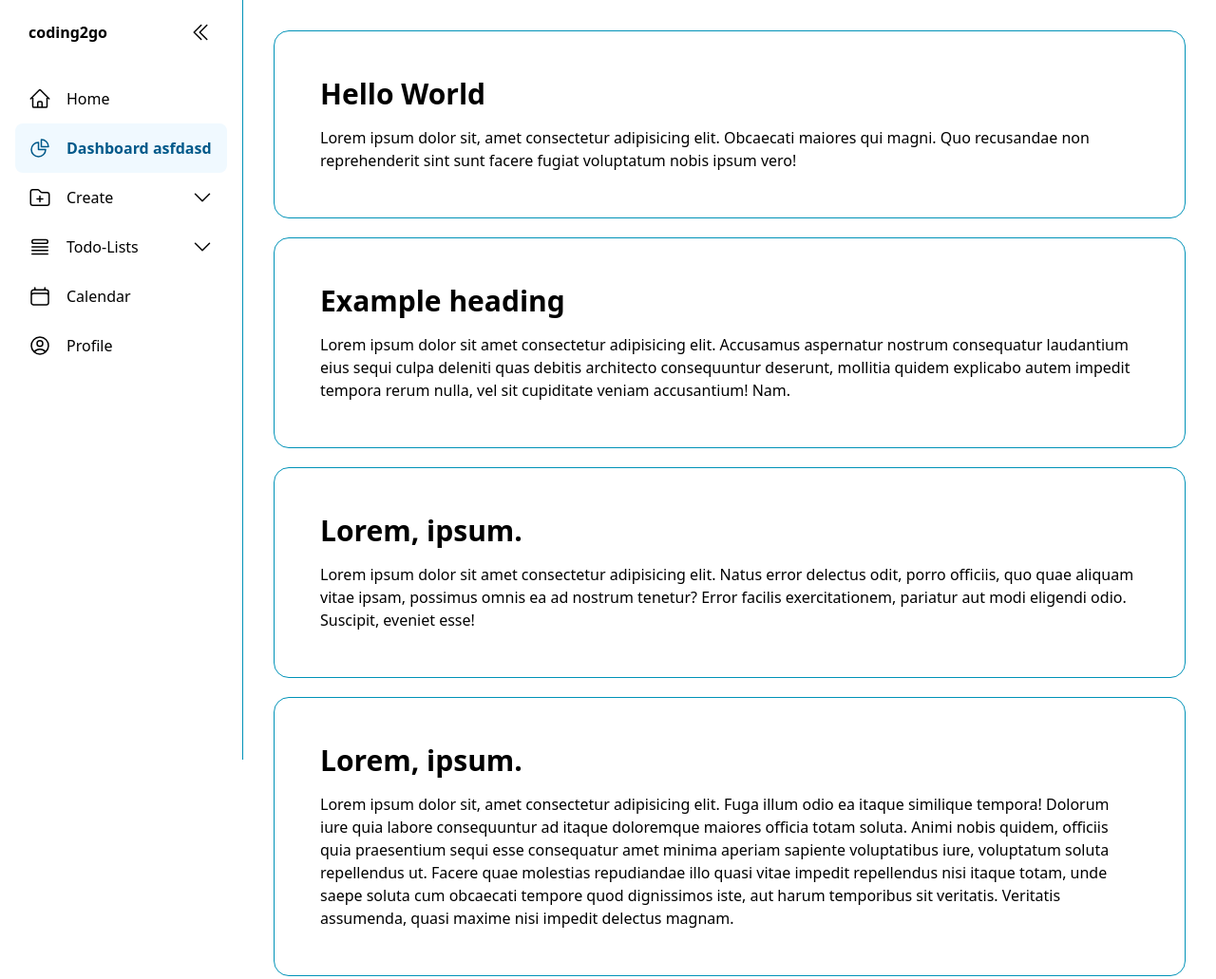
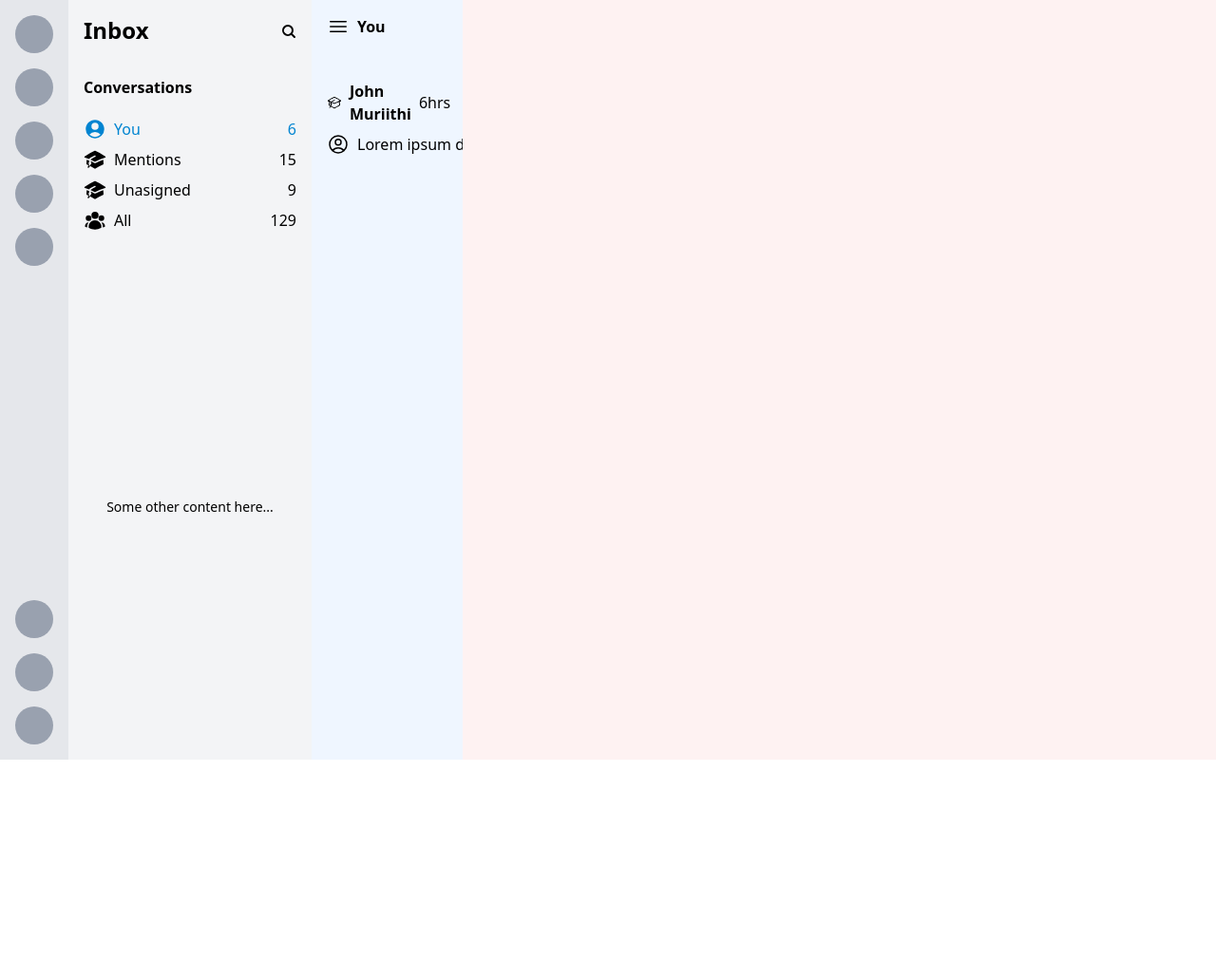
Before and after one commit to andyygit/tailwind, a website: page index.html in a window 1280 px wide. Shown: the top 1031 px of the page at 95% size. After the commit the page ends 800 px from the top, so only its background shows below. Drawn offline with Linux system fonts and the light colour scheme.

Commit message:
Add files via upload

```diff
--- a/css/src.css
+++ b/css/src.css
@@ -1,61 +1,5 @@
 @import 'tailwindcss';
 
-#sidebar {
-  @apply sticky top-0 self-start h-screen w-3xs py-1.5 px-4 border-r border-cyan-600 overflow-hidden text-nowrap transition-all duration-200 ease-in-out;
+svg {
+  @apply shrink-0;
 }
-
-#sidebar.close {
-  @apply p-[3px] w-[60px];
-}
-
-#sidebar svg {
-  @apply shrink-0 transition-transform duration-300 ease-in-out;
-}
-
-#sidebar li span {
-  @apply grow-1 text-nowrap overflow-hidden hover:text-wrap;
-}
-
-#toggle-btn {
-  @apply ml-auto p-4 border-0 rounded-lg bg-none;
-}
-
-#toggle-btn svg {
-  @apply transition-transform duration-150 ease-out;
-}
-
-.menulink,
-.logo {
-  @apply rounded-lg p-3.5 flex items-center gap-4;
-}
-
-.menulink.rotate svg:last-child,
-#toggle-btn.rotate svg:last-child {
-  @apply rotate-180;
-}
-
-.menulink,
-.subMenu li,
-#toggle-btn {
-  @apply cursor-pointer hover:bg-gray-100 hover:text-sky-700;
-}
-
-.activeMenuItem a {
-  @apply bg-sky-50 font-bold text-sky-800;
-}
-
-.subMenu {
-  @apply grid grid-rows-[0fr] transition-all duration-300 ease-in-out;
-}
-
-.subMenu div {
-  @apply overflow-hidden;
-}
-
-.subMenu a {
-  @apply pl-8 block w-full;
-}
-
-.subMenu.show {
-  @apply grid-rows-[1fr];
-}
--- a/index.html
+++ b/index.html
@@ -7,12 +7,122 @@
     <link rel="stylesheet" href="css/dist.css" />
     <script src="js/index.js" defer></script>
   </head>
-  <body class="grid grid-cols-[auto_1fr]">
-    <nav id="sidebar">
-      <ul>
-        <li class="flex justify-end mb-4">
-          <span class="logo font-semibold">coding2go</span>
-          <button id="toggle-btn" onclick="toggleSideBar()">
+  <body>
+    <div class="flex h-screen">
+      <div class="flex flex-col items-center justify-between bg-gray-200">
+        <nav class="flex flex-col gap-4 p-4">
+          <a class="cursor-pointer">
+            <div class="size-10 rounded-full bg-gray-400"></div>
+          </a>
+          <a class="cursor-pointer">
+            <div class="size-10 rounded-full bg-gray-400"></div>
+          </a>
+          <a class="cursor-pointer">
+            <div class="size-10 rounded-full bg-gray-400"></div>
+          </a>
+          <a class="cursor-pointer">
+            <div class="size-10 rounded-full bg-gray-400"></div>
+          </a>
+          <a class="cursor-pointer">
+            <div class="size-10 rounded-full bg-gray-400"></div>
+          </a>
+        </nav>
+        <nav class="flex flex-col gap-4 p-4">
+          <a class="cursor-pointer">
+            <div class="size-10 rounded-full bg-gray-400"></div>
+          </a>
+          <a class="cursor-pointer">
+            <div class="size-10 rounded-full bg-gray-400"></div>
+          </a>
+          <a class="cursor-pointer">
+            <div class="size-10 rounded-full bg-gray-400"></div>
+          </a>
+        </nav>
+      </div>
+      <div class="flex flex-col bg-gray-100 w-64">
+        <div class="flex justify-between items-baseline p-4">
+          <h1 class="text-2xl font-semibold">Inbox</h1>
+          <svg
+            xmlns="http://www.w3.org/2000/svg"
+            fill="none"
+            viewBox="0 0 24 24"
+            stroke-width="3"
+            stroke="currentColor"
+            class="size-4"
+          >
+            <path
+              stroke-linecap="round"
+              stroke-linejoin="round"
+              d="m21 21-5.197-5.197m0 0A7.5 7.5 0 1 0 5.196 5.196a7.5 7.5 0 0 0 10.607 10.607Z"
+            />
+          </svg>
+        </div>
+        <div class="m-4"><strong>Conversations</strong></div>
+        <div class="grow">
+          <div class="flex gap-2 px-4 py-1 text-sky-600">
+            <svg xmlns="http://www.w3.org/2000/svg" viewBox="0 0 24 24" fill="currentColor" class="size-6">
+              <path
+                fill-rule="evenodd"
+                d="M18.685 19.097A9.723 9.723 0 0 0 21.75 12c0-5.385-4.365-9.75-9.75-9.75S2.25 6.615 2.25 12a9.723 9.723 0 0 0 3.065 7.097A9.716 9.716 0 0 0 12 21.75a9.716 9.716 0 0 0 6.685-2.653Zm-12.54-1.285A7.486 7.486 0 0 1 12 15a7.486 7.486 0 0 1 5.855 2.812A8.224 8.224 0 0 1 12 20.25a8.224 8.224 0 0 1-5.855-2.438ZM15.75 9a3.75 3.75 0 1 1-7.5 0 3.75 3.75 0 0 1 7.5 0Z"
+                clip-rule="evenodd"
+              />
+            </svg>
+            <span class="grow">You</span>
+            <span>6</span>
+          </div>
+          <div class="flex gap-2 px-4 py-1">
+            <svg xmlns="http://www.w3.org/2000/svg" viewBox="0 0 24 24" fill="currentColor" class="size-6">
+              <path
+                d="M11.7 2.805a.75.75 0 0 1 .6 0A60.65 60.65 0 0 1 22.83 8.72a.75.75 0 0 1-.231 1.337 49.948 49.948 0 0 0-9.902 3.912l-.003.002c-.114.06-.227.119-.34.18a.75.75 0 0 1-.707 0A50.88 50.88 0 0 0 7.5 12.173v-.224c0-.131.067-.248.172-.311a54.615 54.615 0 0 1 4.653-2.52.75.75 0 0 0-.65-1.352 56.123 56.123 0 0 0-4.78 2.589 1.858 1.858 0 0 0-.859 1.228 49.803 49.803 0 0 0-4.634-1.527.75.75 0 0 1-.231-1.337A60.653 60.653 0 0 1 11.7 2.805Z"
+              />
+              <path
+                d="M13.06 15.473a48.45 48.45 0 0 1 7.666-3.282c.134 1.414.22 2.843.255 4.284a.75.75 0 0 1-.46.711 47.87 47.87 0 0 0-8.105 4.342.75.75 0 0 1-.832 0 47.87 47.87 0 0 0-8.104-4.342.75.75 0 0 1-.461-.71c.035-1.442.121-2.87.255-4.286.921.304 1.83.634 2.726.99v1.27a1.5 1.5 0 0 0-.14 2.508c-.09.38-.222.753-.397 1.11.452.213.901.434 1.346.66a6.727 6.727 0 0 0 .551-1.607 1.5 1.5 0 0 0 .14-2.67v-.645a48.549 48.549 0 0 1 3.44 1.667 2.25 2.25 0 0 0 2.12 0Z"
+              />
+              <path
+                d="M4.462 19.462c.42-.419.753-.89 1-1.395.453.214.902.435 1.347.662a6.742 6.742 0 0 1-1.286 1.794.75.75 0 0 1-1.06-1.06Z"
+              />
+            </svg>
+
+            <span class="grow">Mentions</span>
+            <span>15</span>
+          </div>
+          <div class="flex gap-2 px-4 py-1">
+            <svg xmlns="http://www.w3.org/2000/svg" viewBox="0 0 24 24" fill="currentColor" class="size-6">
+              <path
+                d="M11.7 2.805a.75.75 0 0 1 .6 0A60.65 60.65 0 0 1 22.83 8.72a.75.75 0 0 1-.231 1.337 49.948 49.948 0 0 0-9.902 3.912l-.003.002c-.114.06-.227.119-.34.18a.75.75 0 0 1-.707 0A50.88 50.88 0 0 0 7.5 12.173v-.224c0-.131.067-.248.172-.311a54.615 54.615 0 0 1 4.653-2.52.75.75 0 0 0-.65-1.352 56.123 56.123 0 0 0-4.78 2.589 1.858 1.858 0 0 0-.859 1.228 49.803 49.803 0 0 0-4.634-1.527.75.75 0 0 1-.231-1.337A60.653 60.653 0 0 1 11.7 2.805Z"
+              />
+              <path
+                d="M13.06 15.473a48.45 48.45 0 0 1 7.666-3.282c.134 1.414.22 2.843.255 4.284a.75.75 0 0 1-.46.711 47.87 47.87 0 0 0-8.105 4.342.75.75 0 0 1-.832 0 47.87 47.87 0 0 0-8.104-4.342.75.75 0 0 1-.461-.71c.035-1.442.121-2.87.255-4.286.921.304 1.83.634 2.726.99v1.27a1.5 1.5 0 0 0-.14 2.508c-.09.38-.222.753-.397 1.11.452.213.901.434 1.346.66a6.727 6.727 0 0 0 .551-1.607 1.5 1.5 0 0 0 .14-2.67v-.645a48.549 48.549 0 0 1 3.44 1.667 2.25 2.25 0 0 0 2.12 0Z"
+              />
+              <path
+                d="M4.462 19.462c.42-.419.753-.89 1-1.395.453.214.902.435 1.347.662a6.742 6.742 0 0 1-1.286 1.794.75.75 0 0 1-1.06-1.06Z"
+              />
+            </svg>
+
+            <span class="grow">Unasigned</span>
+            <span>9</span>
+          </div>
+          <div class="flex gap-2 px-4 py-1">
+            <svg xmlns="http://www.w3.org/2000/svg" viewBox="0 0 24 24" fill="currentColor" class="size-6">
+              <path
+                fill-rule="evenodd"
+                d="M8.25 6.75a3.75 3.75 0 1 1 7.5 0 3.75 3.75 0 0 1-7.5 0ZM15.75 9.75a3 3 0 1 1 6 0 3 3 0 0 1-6 0ZM2.25 9.75a3 3 0 1 1 6 0 3 3 0 0 1-6 0ZM6.31 15.117A6.745 6.745 0 0 1 12 12a6.745 6.745 0 0 1 6.709 7.498.75.75 0 0 1-.372.568A12.696 12.696 0 0 1 12 21.75c-2.305 0-4.47-.612-6.337-1.684a.75.75 0 0 1-.372-.568 6.787 6.787 0 0 1 1.019-4.38Z"
+                clip-rule="evenodd"
+              />
+              <path
+                d="M5.082 14.254a8.287 8.287 0 0 0-1.308 5.135 9.687 9.687 0 0 1-1.764-.44l-.115-.04a.563.563 0 0 1-.373-.487l-.01-.121a3.75 3.75 0 0 1 3.57-4.047ZM20.226 19.389a8.287 8.287 0 0 0-1.308-5.135 3.75 3.75 0 0 1 3.57 4.047l-.01.121a.563.563 0 0 1-.373.486l-.115.04c-.567.2-1.156.349-1.764.441Z"
+              />
+            </svg>
+
+            <span class="grow">All</span>
+            <span>129</span>
+          </div>
+        </div>
+        <div class="text-sm self-center px-4 py-64">Some other content here...</div>
+      </div>
+      <div class="grow flex">
+        <div class="flex flex-col w-1/6 h-screen bg-blue-50">
+          <div class="flex gap-2 p-4 mb-6">
             <svg
               xmlns="http://www.w3.org/2000/svg"
               fill="none"
@@ -21,149 +131,31 @@
               stroke="currentColor"
               class="size-6"
             >
-              <path
-                stroke-linecap="round"
-                stroke-linejoin="round"
-                d="m18.75 4.5-7.5 7.5 7.5 7.5m-6-15L5.25 12l7.5 7.5"
-              />
+              <path stroke-linecap="round" stroke-linejoin="round" d="M3.75 6.75h16.5M3.75 12h16.5m-16.5 5.25h16.5" />
             </svg>
-          </button>
-        </li>
-        <li>
-          <a href="#" class="menulink">
+            <h2 class="font-semibold">You</h2>
+          </div>
+          <div class="grow">
+            <div class="flex gap-2 px-4 py-1 items-center">
               <svg
                 xmlns="http://www.w3.org/2000/svg"
                 fill="none"
                 viewBox="0 0 24 24"
                 stroke-width="1.5"
                 stroke="currentColor"
-              class="size-6"
+                class="size-4"
               >
                 <path
                   stroke-linecap="round"
                   stroke-linejoin="round"
-                d="m2.25 12 8.954-8.955c.44-.439 1.152-.439 1.591 0L21.75 12M4.5 9.75v10.125c0 .621.504 1.125 1.125 1.125H9.75v-4.875c0-.621.504-1.125 1.125-1.125h2.25c.621 0 1.125.504 1.125 1.125V21h4.125c.621 0 1.125-.504 1.125-1.125V9.75M8.25 21h8.25"
+                  d="M4.26 10.147a60.438 60.438 0 0 0-.491 6.347A48.62 48.62 0 0 1 12 20.904a48.62 48.62 0 0 1 8.232-4.41 60.46 60.46 0 0 0-.491-6.347m-15.482 0a50.636 50.636 0 0 0-2.658-.813A59.906 59.906 0 0 1 12 3.493a59.903 59.903 0 0 1 10.399 5.84c-.896.248-1.783.52-2.658.814m-15.482 0A50.717 50.717 0 0 1 12 13.489a50.702 50.702 0 0 1 7.74-3.342M6.75 15a.75.75 0 1 0 0-1.5.75.75 0 0 0 0 1.5Zm0 0v-3.675A55.378 55.378 0 0 1 12 8.443m-7.007 11.55A5.981 5.981 0 0 0 6.75 15.75v-1.5"
                 />
               </svg>
 
-            <span>Home</span>
-          </a>
-        </li>
-        <li class="activeMenuItem">
-          <a href="#" class="menulink">
-            <svg
-              xmlns="http://www.w3.org/2000/svg"
-              fill="none"
-              viewBox="0 0 24 24"
-              stroke-width="1.5"
-              stroke="currentColor"
-              class="size-6"
-            >
-              <path stroke-linecap="round" stroke-linejoin="round" d="M10.5 6a7.5 7.5 0 1 0 7.5 7.5h-7.5V6Z" />
-              <path stroke-linecap="round" stroke-linejoin="round" d="M13.5 10.5H21A7.5 7.5 0 0 0 13.5 3v7.5Z" />
-            </svg>
-
-            <span>Dashboard asfdasd asd asdasd asdasd </span>
-          </a>
-        </li>
-        <li>
-          <button class="menulink w-full text-left bg-none border-none" onclick="toggleSubMenu(this)">
-            <svg
-              xmlns="http://www.w3.org/2000/svg"
-              fill="none"
-              viewBox="0 0 24 24"
-              stroke-width="1.5"
-              stroke="currentColor"
-              class="size-6"
-            >
-              <path
-                stroke-linecap="round"
-                stroke-linejoin="round"
-                d="M12 10.5v6m3-3H9m4.06-7.19-2.12-2.12a1.5 1.5 0 0 0-1.061-.44H4.5A2.25 2.25 0 0 0 2.25 6v12a2.25 2.25 0 0 0 2.25 2.25h15A2.25 2.25 0 0 0 21.75 18V9a2.25 2.25 0 0 0-2.25-2.25h-5.379a1.5 1.5 0 0 1-1.06-.44Z"
-              />
-            </svg>
-
-            <span>Create</span>
-            <svg
-              xmlns="http://www.w3.org/2000/svg"
-              fill="none"
-              viewBox="0 0 24 24"
-              stroke-width="1.5"
-              stroke="currentColor"
-              class="size-6"
-            >
-              <path stroke-linecap="round" stroke-linejoin="round" d="m19.5 8.25-7.5 7.5-7.5-7.5" />
-            </svg>
-          </button>
-          <ul class="subMenu">
-            <div>
-              <li><a href="#">Folder</a></li>
-              <li><a href="#">Document</a></li>
-              <li><a href="#">Project</a></li>
+              <h2 class="font-bold grow">John Muriithi</h2>
+              <span>6hrs</span>
             </div>
-          </ul>
-        </li>
-        <li>
-          <button class="menulink w-full text-left bg-none border-none" onclick="toggleSubMenu(this)">
-            <svg
-              xmlns="http://www.w3.org/2000/svg"
-              fill="none"
-              viewBox="0 0 24 24"
-              stroke-width="1.5"
-              stroke="currentColor"
-              class="size-6"
-            >
-              <path
-                stroke-linecap="round"
-                stroke-linejoin="round"
-                d="M3.75 12h16.5m-16.5 3.75h16.5M3.75 19.5h16.5M5.625 4.5h12.75a1.875 1.875 0 0 1 0 3.75H5.625a1.875 1.875 0 0 1 0-3.75Z"
-              />
-            </svg>
-
-            <span>Todo-Lists</span>
-            <svg
-              xmlns="http://www.w3.org/2000/svg"
-              fill="none"
-              viewBox="0 0 24 24"
-              stroke-width="1.5"
-              stroke="currentColor"
-              class="size-6"
-            >
-              <path stroke-linecap="round" stroke-linejoin="round" d="m19.5 8.25-7.5 7.5-7.5-7.5" />
-            </svg>
-          </button>
-          <ul class="subMenu">
-            <div>
-              <li><a href="#">Work</a></li>
-              <li class="activeMenuItem"><a href="#">Private</a></li>
-              <li><a href="#">Coding</a></li>
-              <li><a href="#">Gardening</a></li>
-              <li><a href="#">School</a></li>
-            </div>
-          </ul>
-        </li>
-        <li>
-          <a href="#" class="menulink">
-            <svg
-              xmlns="http://www.w3.org/2000/svg"
-              fill="none"
-              viewBox="0 0 24 24"
-              stroke-width="1.5"
-              stroke="currentColor"
-              class="size-6"
-            >
-              <path
-                stroke-linecap="round"
-                stroke-linejoin="round"
-                d="M6.75 3v2.25M17.25 3v2.25M3 18.75V7.5a2.25 2.25 0 0 1 2.25-2.25h13.5A2.25 2.25 0 0 1 21 7.5v11.25m-18 0A2.25 2.25 0 0 0 5.25 21h13.5A2.25 2.25 0 0 0 21 18.75m-18 0v-7.5A2.25 2.25 0 0 1 5.25 9h13.5A2.25 2.25 0 0 1 21 11.25v7.5"
-              />
-            </svg>
-
-            <span>Calendar</span>
-          </a>
-        </li>
-        <li>
-          <a href="#" class="menulink">
+            <div class="flex gap-2 px-4 py-1 items-center">
               <svg
                 xmlns="http://www.w3.org/2000/svg"
                 fill="none"
@@ -178,58 +170,12 @@
                   d="M17.982 18.725A7.488 7.488 0 0 0 12 15.75a7.488 7.488 0 0 0-5.982 2.975m11.963 0a9 9 0 1 0-11.963 0m11.963 0A8.966 8.966 0 0 1 12 21a8.966 8.966 0 0 1-5.982-2.275M15 9.75a3 3 0 1 1-6 0 3 3 0 0 1 6 0Z"
                 />
               </svg>
-
-            <span>Profile</span>
-          </a>
-        </li>
-      </ul>
-    </nav>
-    <main class="p-8">
-      <div class="container border border-cyan-600 rounded-2xl mb-5 p-12">
-        <h2 class="text-3xl font-bold mb-4">Hello World</h2>
-        <p>
-          Lorem ipsum dolor sit, amet consectetur adipisicing elit. Obcaecati maiores qui magni. Quo recusandae non
-          reprehenderit sint sunt facere fugiat voluptatum nobis ipsum vero!
-        </p>
+              <p class="text-nowrap">Lorem ipsum dolor sit amet consectetur, adipisicing elit. Facilis, aspernatur!</p>
             </div>
-      <div class="container border border-cyan-600 rounded-2xl mb-5 p-12">
-        <h2 class="text-3xl font-bold mb-4">Example heading</h2>
-        <p>
-          Lorem ipsum dolor sit amet consectetur adipisicing elit. Accusamus aspernatur nostrum consequatur laudantium
-          eius sequi culpa deleniti quas debitis architecto consequuntur deserunt, mollitia quidem explicabo autem
-          impedit tempora rerum nulla, vel sit cupiditate veniam accusantium! Nam.
-        </p>
           </div>
-      <div class="container border border-cyan-600 rounded-2xl mb-5 p-12">
-        <h2 class="text-3xl font-bold mb-4">Lorem, ipsum.</h2>
-        <p>
-          Lorem ipsum dolor sit amet consectetur adipisicing elit. Natus error delectus odit, porro officiis, quo quae
-          aliquam vitae ipsam, possimus omnis ea ad nostrum tenetur? Error facilis exercitationem, pariatur aut modi
-          eligendi odio. Suscipit, eveniet esse!
-        </p>
         </div>
-      <div class="container border border-cyan-600 rounded-2xl mb-5 p-12">
-        <h2 class="text-3xl font-bold mb-4">Lorem, ipsum.</h2>
-        <p>
-          Lorem ipsum dolor sit, amet consectetur adipisicing elit. Fuga illum odio ea itaque similique tempora! Dolorum
-          iure quia labore consequuntur ad itaque doloremque maiores officia totam soluta. Animi nobis quidem, officiis
-          quia praesentium sequi esse consequatur amet minima aperiam sapiente voluptatibus iure, voluptatum soluta
-          repellendus ut. Facere quae molestias repudiandae illo quasi vitae impedit repellendus nisi itaque totam, unde
-          saepe soluta cum obcaecati tempore quod dignissimos iste, aut harum temporibus sit veritatis. Veritatis
-          assumenda, quasi maxime nisi impedit delectus magnam.
-        </p>
+        <div class="flex flex-col w-5/6 h-screen bg-red-50"></div>
       </div>
-      <div class="container border border-cyan-600 rounded-2xl mb-5 p-12">
-        <h2 class="text-3xl font-bold mb-4">Lorem, ipsum.</h2>
-        <p>
-          Lorem ipsum dolor sit, amet consectetur adipisicing elit. Fuga illum odio ea itaque similique tempora! Dolorum
-          iure quia labore consequuntur ad itaque doloremque maiores officia totam soluta. Animi nobis quidem, officiis
-          quia praesentium sequi esse consequatur amet minima aperiam sapiente voluptatibus iure, voluptatum soluta
-          repellendus ut. Facere quae molestias repudiandae illo quasi vitae impedit repellendus nisi itaque totam, unde
-          saepe soluta cum obcaecati tempore quod dignissimos iste, aut harum temporibus sit veritatis. Veritatis
-          assumenda, quasi maxime nisi impedit delectus magnam.
-        </p>
     </div>
-    </main>
   </body>
 </html>
```
Also changed, not shown: css/dist.css, 2 other files. Lines whose indentation alone changed are shown as unchanged.
